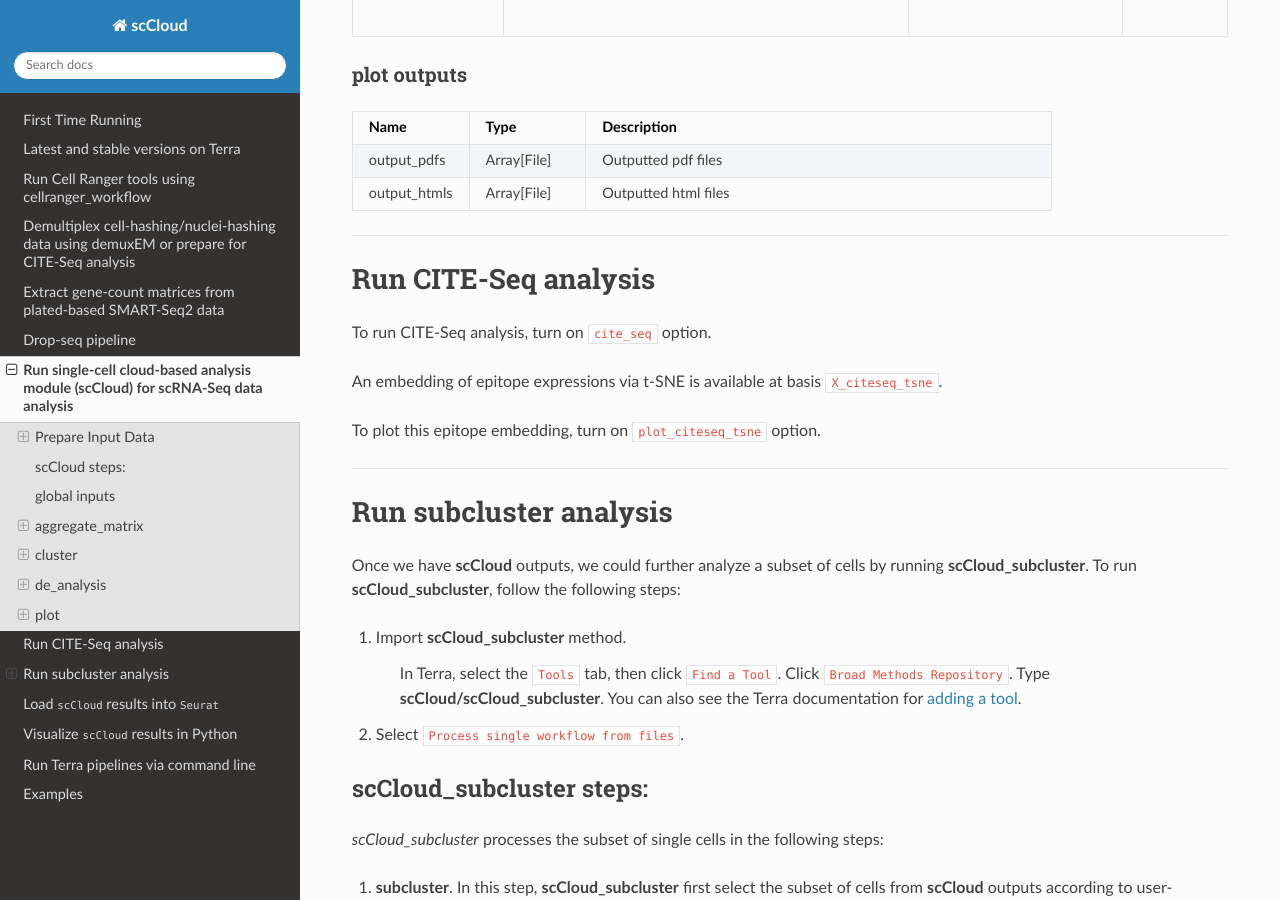
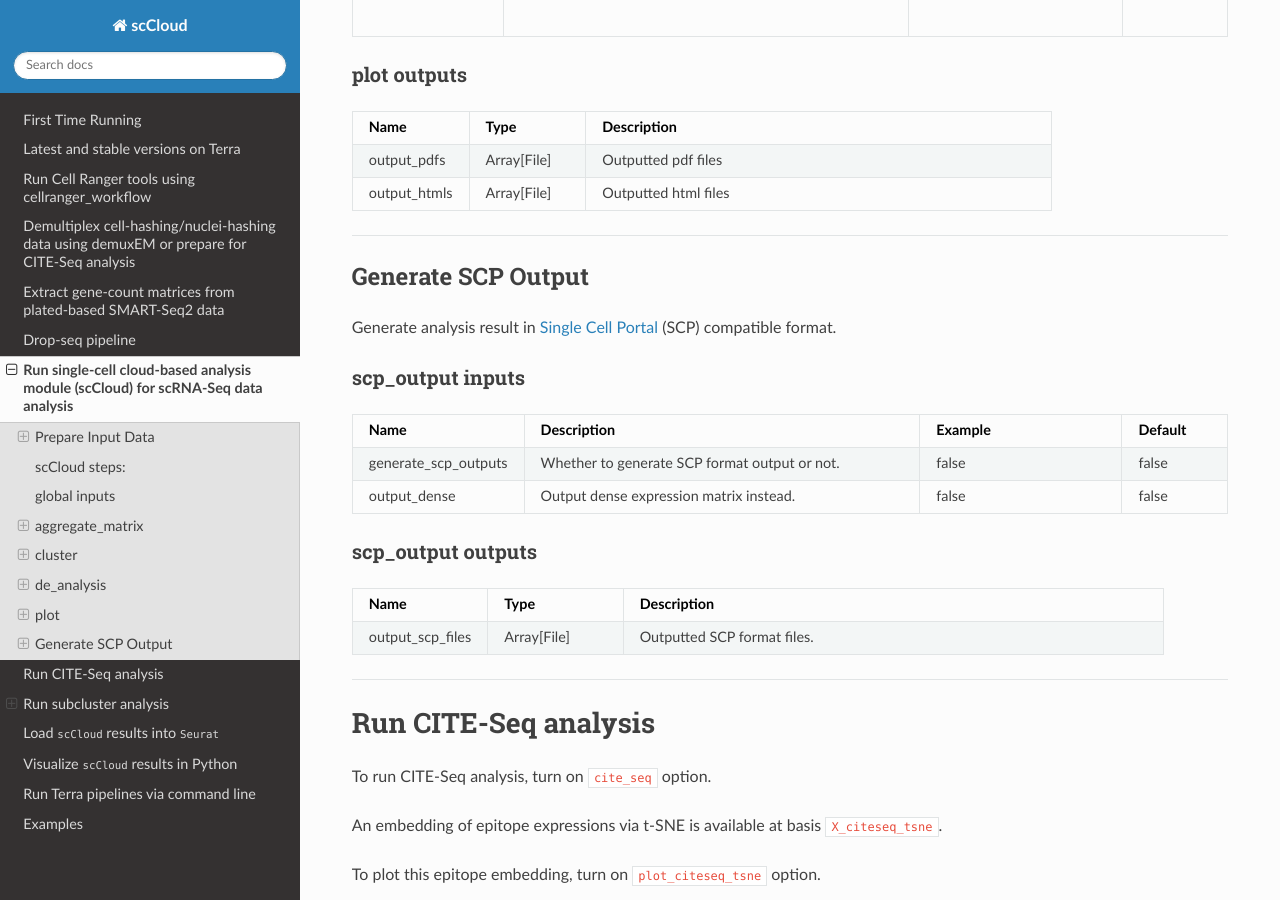
Before and after one commit to lilab-bcb/cumulus, a Sphinx documentation site: the page built from docs/scCloud.rst, in a window 1280 px wide and 900 px high, scrolled down 12766 px. Built offline with Sphinx 7.4.7 and the Read the Docs theme 2.0.0, drawn with Linux system fonts in a browser that asks for light colours.

Commit message:
add sccloud scp_output section

```diff
--- a/docs/scCloud.rst
+++ b/docs/scCloud.rst
@@ -764,6 +764,50 @@ plot outputs
 	  - Array[File]
 	  - Outputted html files
 
+
+---------------------------------
+
+Generate SCP Output
+^^^^^^^^^^^^^^^^^^^
+
+Generate analysis result in `Single Cell Portal`_ (SCP) compatible format.
+
+scp_output inputs
++++++++++++++++++
+
+
+.. list-table::
+	:widths: 5 20 10 5
+	:header-rows: 1
+
+	* - Name
+	  - Description
+	  - Example
+	  - Default
+	* - generate_scp_outputs
+	  - Whether to generate SCP format output or not.
+	  - false
+	  - false
+	* - output_dense
+	  - Output dense expression matrix instead.
+	  - false
+	  - false
+
+
+scp_output outputs
+++++++++++++++++++
+
+.. list-table::
+	:widths: 5 5 20
+	:header-rows: 1
+
+	* - Name
+	  - Type
+	  - Description
+	* - output_scp_files
+	  - Array[File]
+	  - Outputted SCP format files.
+
 ---------------------------------
 
 Run CITE-Seq analysis
@@ -958,3 +1002,4 @@ UMAP colored by genes of interest::
 .. _gsutil: https://cloud.google.com/storage/docs/gsutil
 .. _adding a tool: https://support.terra.bio/hc/en-us/articles/360025674392-Finding-the-tool-method-you-need-in-the-Methods-Repository
 .. _Terra: https://app.terra.bio/
+.. _Single Cell Portal: https://portals.broadinstitute.org/single_cell
```
Also changed, not shown: 1 other file.
